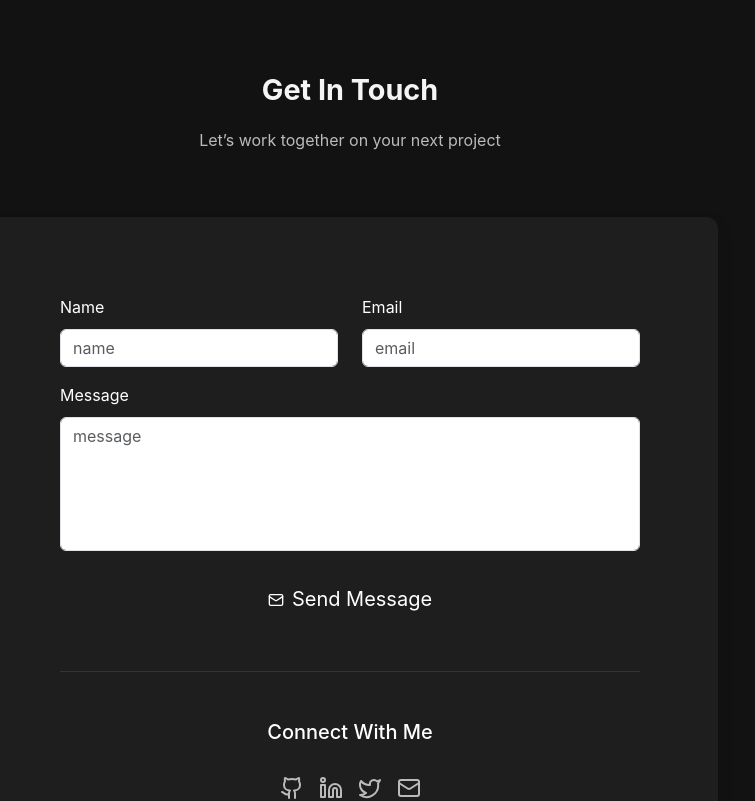
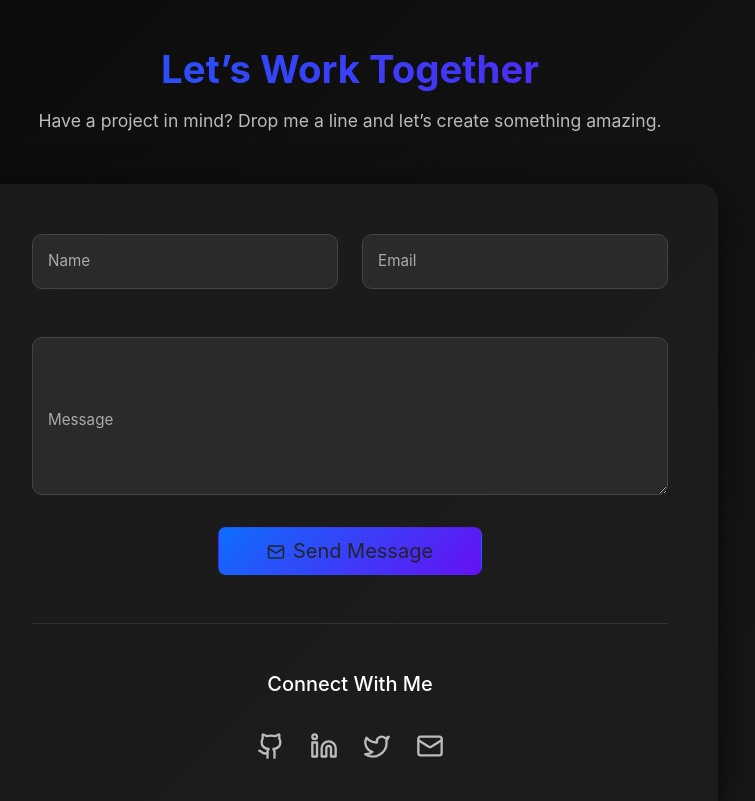
Before and after one commit to Faizan80235/Personal-Portfolio, a React (Create React App) app: page / in a window 1280 px wide. Shown: the part 2820-3621 px from the top of the page, without its empty margins (290-1045 px from the left). Built offline with nearby package versions, Linux system fonts and the light colour scheme.

Commit message:
update my portfolio

```diff
--- a/package.json
+++ b/package.json
@@ -9,6 +9,7 @@
     "@testing-library/user-event": "^13.5.0",
     "bootstrap": "^5.3.8",
     "bootstrap-icons": "^1.13.1",
+    "framer-motion": "^12.23.12",
     "lucide-react": "^0.542.0",
     "react": "^19.1.1",
     "react-bootstrap": "^2.10.10",
--- a/public/index.html
+++ b/public/index.html
@@ -2,7 +2,7 @@
 <html lang="en">
   <head>
     <meta charset="utf-8" />
-    <link rel="icon" href="%PUBLIC_URL%/favicon.ico" />
+    <link rel="icon" href="favicon.ico" />
     <meta name="viewport" content="width=device-width, initial-scale=1" />
     <meta name="theme-color" content="#000000" />
     <meta
@@ -24,7 +24,7 @@
       work correctly both with client-side routing and a non-root public URL.
       Learn how to configure a non-root public URL by running `npm run build`.
     -->
-    <title>React App</title>
+    <title>Faizan Ali</title>
   </head>
   <body>
     <noscript>You need to enable JavaScript to run this app.</noscript>
--- a/src/Pages/Contact.js
+++ b/src/Pages/Contact.js
@@ -1,13 +1,9 @@
 import React, { useState } from "react";
 import { Github, Linkedin, Twitter, Mail } from "lucide-react";
-import "../Styles/ContactSection.css"; // dark theme styles
+import "../Styles/ContactSection.css";
 
 const ContactSection = () => {
-  const [formData, setFormData] = useState({
-    name: "",
-    email: "",
-    message: "",
-  });
+  const [formData, setFormData] = useState({ name: "", email: "", message: "" });
 
   const handleSubmit = (e) => {
     e.preventDefault();
@@ -16,69 +12,70 @@ const ContactSection = () => {
   };
 
   const handleChange = (e) => {
-    setFormData({
-      ...formData,
-      [e.target.name]: e.target.value,
-    });
+    setFormData({ ...formData, [e.target.name]: e.target.value });
   };
 
   return (
     <section id="contact" className="contact-section py-5">
       <div className="container">
-        <div className="row">
+        <div className="row fade-in-up">
           <div className="col-lg-12 text-center mb-5">
-            <h2 className="contact-title">Get In Touch</h2>
+            <h2 className="contact-title">Let’s Work Together</h2>
             <p className="section-description">
-              Let’s work together on your next project
+              Have a project in mind? Drop me a line and let’s create something amazing.
             </p>
           </div>
         </div>
-        <div className="row justify-content-center">
+
+        <div className="row justify-content-center fade-in-up">
           <div className="col-lg-8">
-            <div className="contact-card border-0 shadow">
-              <div className="card-body p-5">
+            <div className="contact-card">
               <form onSubmit={handleSubmit}>
                 <div className="row">
-                    <div className="col-md-6 mb-3">
-                      <label className="form-label">Name</label>
+                  <div className="col-md-6 mb-4">
+                    <div className="form-group">
                       <input
                         type="text"
                         name="name"
-                        placeholder="name"
+                        placeholder=" "
                         value={formData.name}
                         onChange={handleChange}
                         required
-                        className="form-control form-control-custom"
+                        className="form-control-custom"
                       />
+                      <label>Name</label>
                     </div>
-                    <div className="col-md-6 mb-3">
-                      <label className="form-label">Email</label>
+                  </div>
+                  <div className="col-md-6 mb-4">
+                    <div className="form-group">
                       <input
                         type="email"
-                        placeholder="email"
                         name="email"
+                        placeholder=" "
                         value={formData.email}
                         onChange={handleChange}
                         required
-                        className="form-control form-control-custom"
+                        className="form-control-custom"
                       />
+                      <label>Email</label>
                     </div>
                   </div>
-                  <div className="mb-4">
-                    <label className="form-label">Message</label>
+                </div>
+                <div className="mb-4 form-group">
                   <textarea
                     rows={5}
                     name="message"
-                      placeholder="message"
+                    placeholder=" "
                     value={formData.message}
                     onChange={handleChange}
                     required
-                      className="form-control form-control-custom"
+                    className="form-control-custom"
                   />
+                  <label>Message</label>
                 </div>
                 <div className="text-center">
-                    <button type="submit" className=" text-white btn btn-custom btn-lg px-5">
-                      <Mail size={16} className="me-2" />
+                  <button type="submit" className="btn btn-custom btn-lg px-5">
+                    <Mail size={18} className="me-2" />
                     Send Message
                   </button>
                 </div>
@@ -89,19 +86,22 @@ const ContactSection = () => {
               <div className="social-links text-center">
                 <h5 className="mb-4">Connect With Me</h5>
                 <div className="social-icons">
-                    <a href="https://github.com/Faizan80235" className="social-icon">
-                      <Github size={24} />
+                  <a href="https://github.com/Faizan80235" className="social-icon" aria-label="GitHub">
+                    <Github size={28} />
                   </a>
-                    <a href="https://www.linkedin.com/in/faizan-ali-fullstack-developer/" className="social-icon">
-                      <Linkedin size={24} />
+                  <a
+                    href="https://www.linkedin.com/in/faizan-ali-fullstack-developer/"
+                    className="social-icon"
+                    aria-label="LinkedIn"
+                  >
+                    <Linkedin size={28} />
                   </a>
-                    <a href="https://www.linkedin.com/in/faizan-ali-fullstack-developer/" className="social-icon">
-                      <Twitter size={24} />
+                  <a href="https://twitter.com/" className="social-icon" aria-label="Twitter">
+                    <Twitter size={28} />
                   </a>
-                    <a href="mailto:fa3031980@gmail.com" className="social-icon">
-                      <Mail size={24} />
+                  <a href="mailto:fa3031980@gmail.com" className="social-icon" aria-label="Email">
+                    <Mail size={28} />
                   </a>
-                  </div>
                 </div>
               </div>
             </div>
--- a/src/Styles/ContactSection.css
+++ b/src/Styles/ContactSection.css
@@ -1,78 +1,148 @@
+/* =====================
+   Section Base
+===================== */
 .contact-section {
-  background: #121212; /* Deep dark background */
+  background: linear-gradient(135deg, #0a0a0a, #1a1a1a);
   color: #fff;
-  padding: 60px 0;
+  padding: 80px 0;
+  overflow: hidden;
 }
 
+/* Fade-in animation */
+.fade-in-up {
+  opacity: 0;
+  transform: translateY(30px);
+  animation: fadeInUp 0.8s ease forwards;
+}
+@keyframes fadeInUp {
+  to {
+    opacity: 1;
+    transform: translateY(0);
+  }
+}
+
+/* =====================
+   Contact Card
+===================== */
 .contact-card {
-  background: #1e1e1e;
-  border-radius: 12px;
-  padding: 30px;
+  background: rgba(30, 30, 30, 0.8);
+  backdrop-filter: blur(16px);
+  border-radius: 18px;
+  padding: 50px;
   color: #fff;
-  box-shadow: 0 8px 20px rgba(0, 0, 0, 0.6);
-  transition: transform 0.3s ease, box-shadow 0.3s ease;
+  box-shadow: 0 8px 40px rgba(0, 0, 0, 0.7);
+  transition: transform 0.4s ease, box-shadow 0.4s ease;
 }
 
 .contact-card:hover {
-  transform: translateY(-5px);
-  box-shadow: 0 12px 30px rgba(0, 0, 0, 0.8);
+  transform: translateY(-6px);
+  box-shadow: 0 12px 50px rgba(0, 0, 0, 0.9);
 }
 
+/* =====================
+   Title & Description
+===================== */
 .contact-title {
-  font-size: 1.8rem;
-  font-weight: bold;
-  margin-bottom: 20px;
-  color: #f5f5f5;
+  font-size: 2.4rem;
+  font-weight: 700;
+  margin-bottom: 15px;
+  background: linear-gradient(90deg, #0d6efd, #6610f2);
+  -webkit-background-clip: text;
+  -webkit-text-fill-color: transparent;
+}
+
+.section-description {
+  font-size: 1.1rem;
+  color: #bbb;
+  max-width: 650px;
+  margin: 0 auto;
+}
+
+/* =====================
+   Floating Form Inputs
+===================== */
+.form-group {
+  position: relative;
+  margin-bottom: 1.5rem;
 }
 
 .form-control-custom {
+  width: 100%;
   background: #2a2a2a;
   border: 1px solid #444;
   color: #fff;
-  padding: 12px 15px;
-  border-radius: 8px;
-  transition: border-color 0.3s ease, box-shadow 0.3s ease;
+  padding: 14px 16px;
+  border-radius: 10px;
+  font-size: 1rem;
+  outline: none;
+  transition: border 0.3s ease, box-shadow 0.3s ease;
 }
 
 .form-control-custom:focus {
-  background: #2a2a2a;
   border-color: #0d6efd;
-  color: #fff;
   box-shadow: 0 0 0 0.25rem rgba(13, 110, 253, 0.25);
 }
 
-textarea.form-control-custom {
-  min-height: 120px;
-  resize: none;
+/* Floating label */
+.form-group label {
+  position: absolute;
+  top: 50%;
+  left: 16px;
+  transform: translateY(-50%);
+  color: #aaa;
+  font-size: 0.95rem;
+  transition: 0.3s ease all;
+  pointer-events: none;
 }
 
+.form-control-custom:focus + label,
+.form-control-custom:not(:placeholder-shown) + label {
+  top: -8px;
+  left: 12px;
+  font-size: 0.8rem;
+  color: #0d6efd;
+  background: #1a1a1a;
+  padding: 0 6px;
+  border-radius: 4px;
+}
+
+/* =====================
+   Button
+===================== */
 .btn-custom {
-  background: #0d6efd;
+  background: linear-gradient(135deg, #0d6efd, #6610f2);
   color: #fff;
-  font-weight: 500;
-  border-radius: 8px;
-  padding: 10px 20px;
-  transition: background 0.3s ease;
+  font-weight: 600;
+  border-radius: 12px;
+  padding: 14px 32px;
+  font-size: 1rem;
+  border: none;
+  transition: all 0.3s ease;
 }
 
 .btn-custom:hover {
-  background: #0b5ed7;
+  transform: translateY(-3px);
+  box-shadow: 0 8px 25px rgba(13, 110, 253, 0.5);
 }
 
+/* =====================
+   Social Icons
+===================== */
 .social-icons {
-  margin-top: 20px;
+  margin-top: 25px;
   display: flex;
-  gap: 15px;
+  gap: 25px;
   justify-content: center;
 }
 
 .social-icon {
   color: #bbb;
-  font-size: 1.5rem;
-  transition: color 0.3s ease, transform 0.3s ease;
+  font-size: 1.8rem;
+  transition: color 0.3s ease, transform 0.3s ease, text-shadow 0.3s ease;
 }
 
 .social-icon:hover {
   color: #0d6efd;
-  transform: scale(1.1);
+  transform: scale(1.2);
+  text-shadow: 0 0 12px #0d6efd;
 }
```
Also changed, not shown: 2 other files (tests, documents, lock files or other folders). Lines whose indentation alone changed are shown as unchanged.
